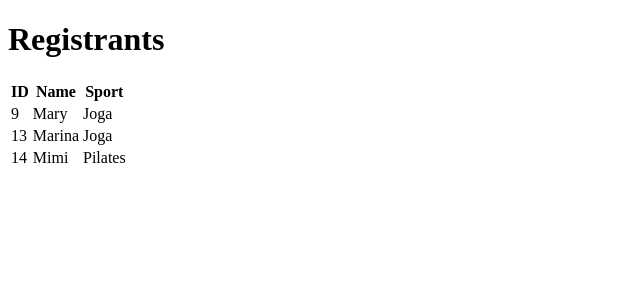
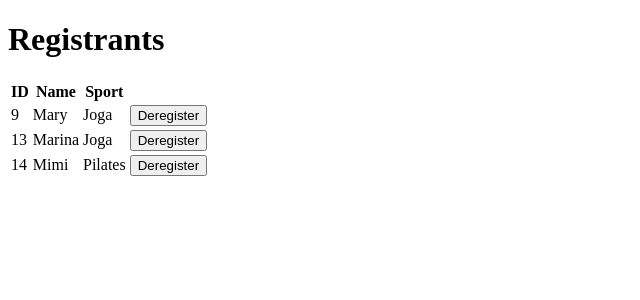
Before and after one commit to marklim-cs/flask_register, a Flask app: page /registrants in a window 1280 px wide. Shown: the top 300 px of the page, without its empty margins (0-640 px from the left). Run offline with Flask 3, Linux system fonts and the light colour scheme; data comes from the database, SQL or seed files in the repository; both versions use the stored data as it was after the commit.

Commit message:
deregister method

```diff
--- a/app.py
+++ b/app.py
@@ -37,6 +37,15 @@ def register():
 
     return redirect("/registrants")
 
+@app.route("/deregister", methods=["POST"])
+def deregister():
+    id = request.form.get("id")
+    db = get_db()
+    if id:
+        db.execute("DELETE FROM list_registrants WHERE id = ?", (id,))
+        db.commit()
+    return redirect("/registrants")
+
 @app.route("/registrants")
 def registrants():
     db = get_db()
--- a/templates/registrants.html
+++ b/templates/registrants.html
@@ -16,6 +16,12 @@
                     <td>{{ registrant[0] }}</td>
                     <td>{{ registrant[1] }}</td>
                     <td>{{ registrant[2] }}</td>
+                    <td>
+                        <form action="/deregister" method="post">
+                            <input name="id" type="hidden" value="{{ registrant[0] }}">
+                            <button type="submit">Deregister</button>
+                        </form>
+                    </td>
                 </tr>
             {% endfor %}
         </tbody>
```
Also changed, not shown: fitness.db.
